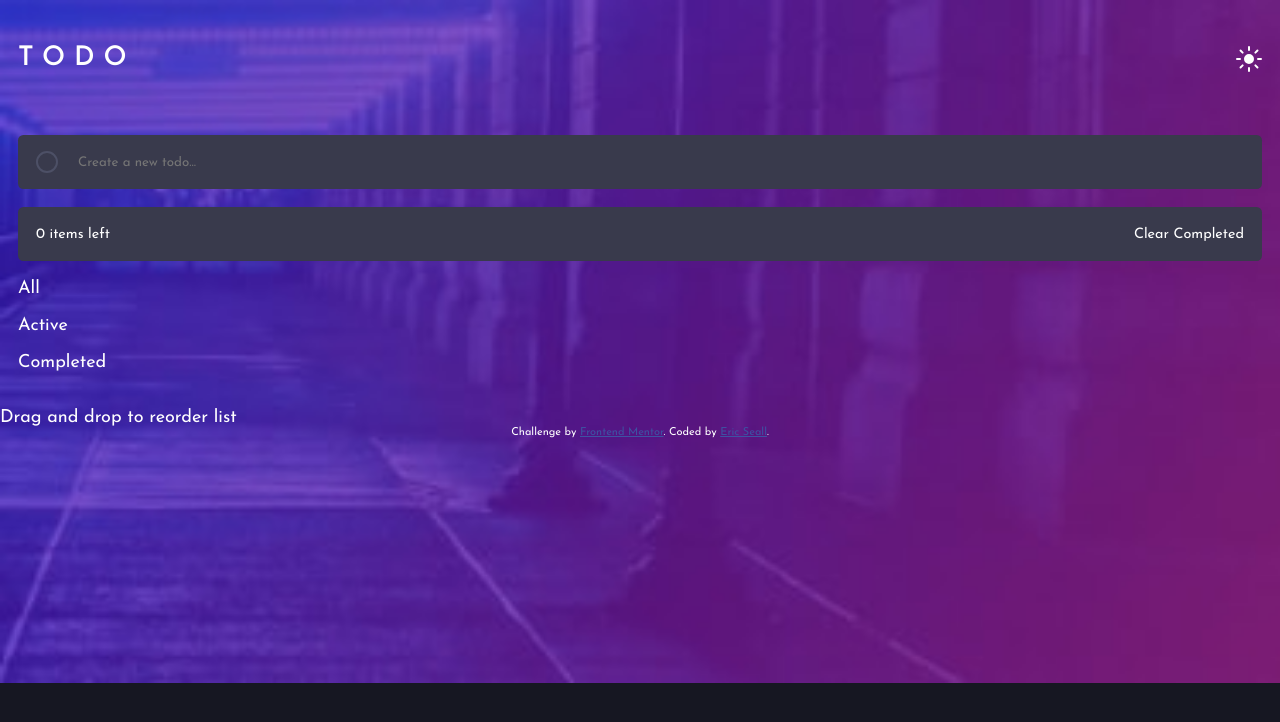
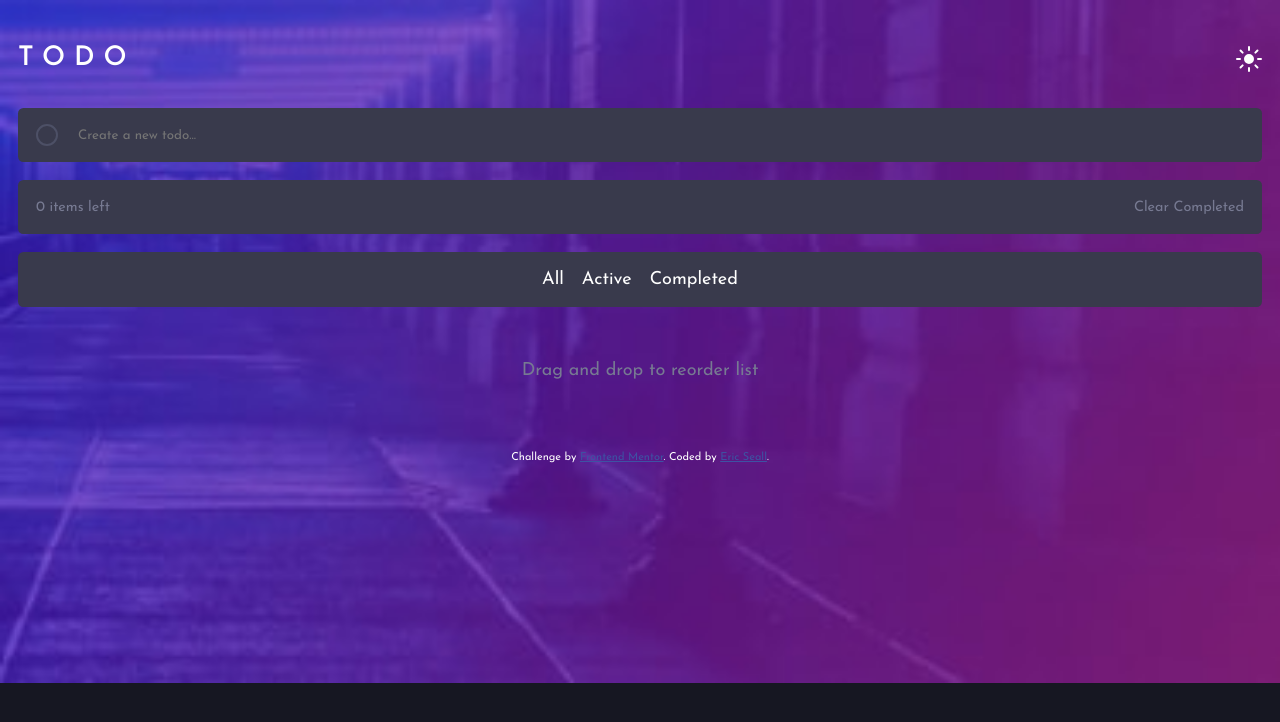
Before and after one commit to EricSeall/todo-app, a React (Vite) app: page / in a window 1280 px wide. Shown: the top 722 px of the page. Built offline with nearby package versions, Linux system fonts and the light colour scheme.

Commit message:
Add Completion Functionality

```diff
--- a/index.html
+++ b/index.html
@@ -24,6 +24,7 @@
       .attribution {
         font-size: 11px;
         text-align: center;
+        margin-top: 4rem;
       }
       .attribution a {
         color: hsl(228, 45%, 44%);
--- a/src/App.css
+++ b/src/App.css
@@ -11,11 +11,14 @@
   align-items: center;
 
   padding: 1rem;
+  margin-top: 1.5rem;
 }
 .title {
   font-size: 1.5rem;
   font-weight: 600;
   letter-spacing: 0.5rem;
+
+  margin: 0;
 }
 
 .color-mode-icon {
@@ -91,7 +94,7 @@
 
 .completed {
   text-decoration: line-through;
-  opacity: 20%;
+  color: var(--Dark-Grayish-Blue);
 }
 
 .item-input::placeholder {
@@ -110,6 +113,7 @@
   background-color: var(--Extra-Dark-Grayish-Blue);
   padding: 1rem;
   border-radius: 0 0 0.3rem 0.3rem;
+  color: var(--Dark-Grayish-Blue);
 }
 
 .list-footer:only-child {
@@ -117,9 +121,30 @@
 }
 
 .filtering-buttons {
+  display: flex;
+  justify-content: center;
+  align-items: center;
+  gap: 1rem;
+  padding: 1rem;
   font-size: 1rem;
+  background-color: var(--Extra-Dark-Grayish-Blue);
+  margin: 0;
+
+  border-radius: 0.3rem;
+  border: none;
+  margin-top: 1rem;
+}
+
+.filter-button {
+  margin: 0;
 }
 
 .items-left {
   margin: 0;
 }
+
+.instructions {
+  text-align: center;
+  margin-top: 2rem;
+  color: var(--Dark-Grayish-Blue);
+}
--- a/src/App.tsx
+++ b/src/App.tsx
@@ -5,8 +5,8 @@ import "./App.css";
 function App() {
   const [items, setItems] = useState([]);
 
-  function handleAddItem(newItem: string) {
-    const newList = [...items, newItem];
+  function handleAddItem(itemText: string) {
+    const newList = [...items, { text: itemText, checked: false }];
     setItems(newList);
   }
 
@@ -14,9 +14,21 @@ function App() {
 
   function handleEditItem() {}
 
-  function handleCheck() {
+  function handleCheckItem(id: number) {
     console.log("I dun been clicked");
+    let list = items.map((item) => item);
+    list[id].checked = !list[id].checked;
+    setItems(list);
   }
+
+  function handleClearList() {
+    setItems(items.filter((item) => item.checked === false));
+  }
+
+  function handleInput() {
+    handleAddItem(e.currentTarget.value);
+  }
+
   return (
     <>
       <img className="bg-mobile-dark" src="./images/bg-mobile-dark.jpg" />
@@ -38,14 +50,19 @@ function App() {
           ></input>
         </div>
 
-        <ItemList items={items} handleCheck={handleCheck} />
+        <ItemList
+          items={items}
+          handleCheckItem={handleCheckItem}
+          handleDeleteItem={handleDeleteItem}
+          handleClearList={handleClearList}
+        />
         <div className="filtering-buttons">
           <p className="filter-button">All</p>
           <p className="filter-button">Active</p>
           <p className="filter-button">Completed</p>
         </div>
       </div>
-      Drag and drop to reorder list
+      <div className="instructions">Drag and drop to reorder list</div>
     </>
   );
 }
--- a/src/ItemList.tsx
+++ b/src/ItemList.tsx
@@ -1,8 +1,10 @@
 import TodoItem from "./TodoItem.tsx";
 
 interface Props {
-  items: string[];
-  handleCheck: Function;
+  items: object[];
+  handleCheckItem: Function;
+  handleDeleteItem: Function;
+  handleClearList: Function;
 }
 
 export default function ItemList(props: Props) {
@@ -12,9 +14,11 @@ export default function ItemList(props: Props) {
         return (
           <TodoItem
             key={itemIndex}
+            id={itemIndex}
             item={item}
-            checked={false}
-            handleCheck={props.handleCheck}
+            handleCheckItem={props.handleCheckItem}
+            handleDeleteItem={props.handleDeleteItem}
+            handleClearList={props.handleClearList}
           />
         );
       })}
@@ -23,7 +27,9 @@ export default function ItemList(props: Props) {
           {props.items.length} item{props.items.length === 1 ? "" : "s"} left
         </p>
         <p>
-          <a>Clear Completed</a>
+          <a className="clear-button" onClick={() => props.handleClearList()}>
+            Clear Completed
+          </a>
         </p>
       </div>
     </div>
--- a/src/TodoItem.tsx
+++ b/src/TodoItem.tsx
@@ -1,32 +1,38 @@
 interface Props {
-  item: string;
-  checked: boolean;
-  handleCheck: Function;
+  item: object;
+  id: number;
+  handleCheckItem: Function;
+  handleDeleteItem: Function;
+  handleClearList: Function;
 }
 
 export default function TodoItem(props: Props) {
   return (
     <>
       <div className="card">
-        {props.checked ? (
+        {props.item.checked ? (
           <div
             className="check-button-checked"
-            onClick={() => props.handleCheck()}
+            onClick={() => props.handleCheckItem(props.id)}
           >
             <img className="checkmark" src="./images/icon-check.svg" />
           </div>
         ) : (
           <div
             className="check-button-unchecked"
-            onClick={() => props.handleCheck()}
+            onClick={() => props.handleCheckItem(props.id)}
           ></div>
         )}
         <input
-          className="item-input"
+          className={props.item.checked ? "item-input completed" : "item-input"}
           type="text"
-          defaultValue={props.item}
+          defaultValue={props.item.text}
         ></input>
-        <img className="cross" src="./images/icon-cross.svg" />
+        <img
+          className="cross"
+          src="./images/icon-cross.svg"
+          onClick={() => props.handleDeleteItem()}
+        />
       </div>
     </>
   );
```
